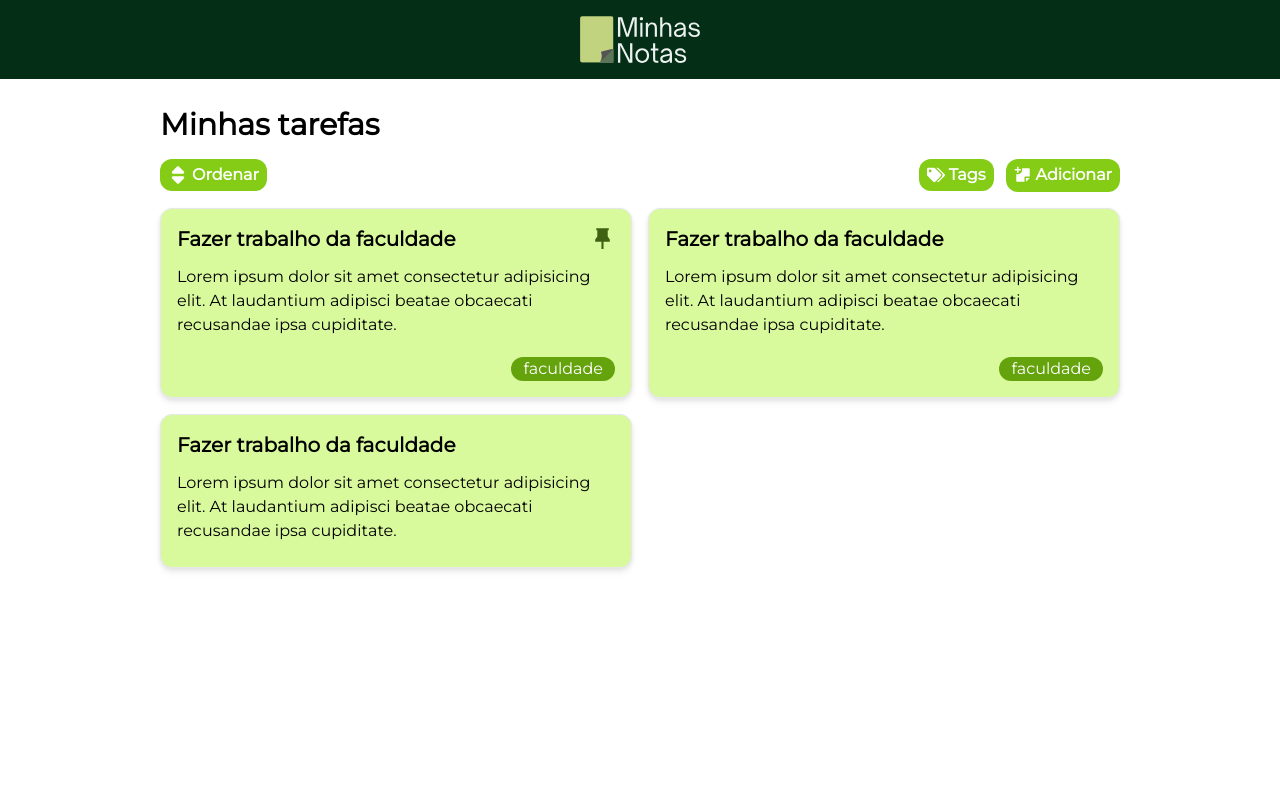
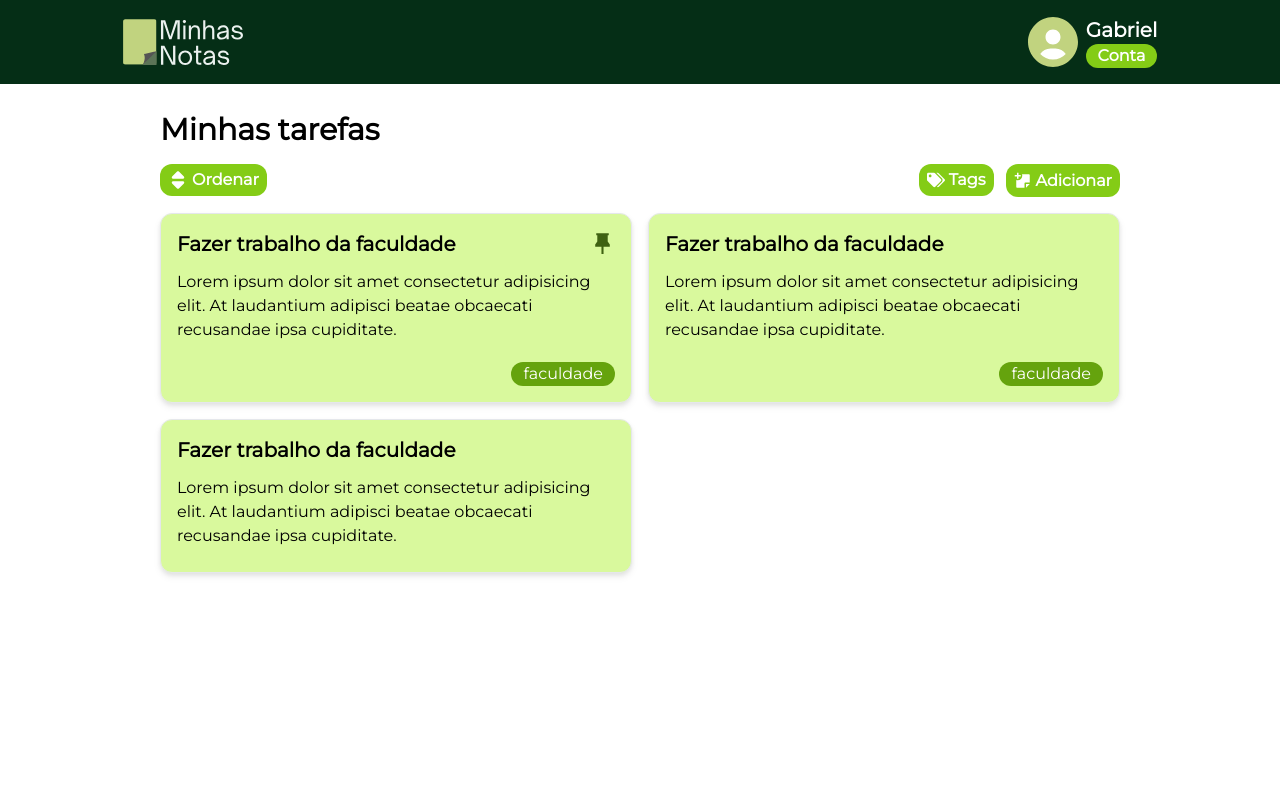
Before and after one commit to gabriel-augg/minhas-notas, a React (Vite) app: page / in a window 1280 px wide. Shown: the top 800 px of the page. Built offline with nearby package versions, Linux system fonts and the light colour scheme.

Commit message:
Feat: header info

```diff
--- a/src/components/Header.jsx
+++ b/src/components/Header.jsx
@@ -1,11 +1,29 @@
+import { Link } from "react-router-dom";
+import user from "../assets/user.svg"
 import logo from "../assets/logo.svg"
 
 const Header = () => {
     return(
-        <header className="p-4 flex justify-center bg-green-950">
-            <div>
-                <img src={logo} width={120} alt="logo" />
-            </div>
+        <header className="bg-green-950">
+            <nav className="p-4 flex justify-between items-center w-5/6 mx-auto">
+                <Link to="/">
+                    <img src={logo} width={120} alt="logo" />
+                </Link>
+                <div className="flex items-center gap-2">
+                    <img src={user} width={50} alt="user icon" />
+                    <div className="flex flex-col">
+                        <span className="font-bold text-white text-xl">Gabriel</span>
+                        <div className="dropdown dropdown-hover">
+                            <div tabIndex={0} role="button" className="bg-lime-500 flex justify-center text-white rounded-xl font-bold"><span>Conta</span></div>
+                            <ul tabIndex={0} className="dropdown-content z-[1] menu p-2 shadow bg-lime-900 text-white rounded-box w-48">
+                                <li><a>Editar</a></li>
+                                <li><a>Excluir conta</a></li>
+                                <li><a>Sair</a></li>
+                            </ul>
+                        </div>
+                    </div>
+                </div>
+            </nav>
         </header>
     )
 }
```
